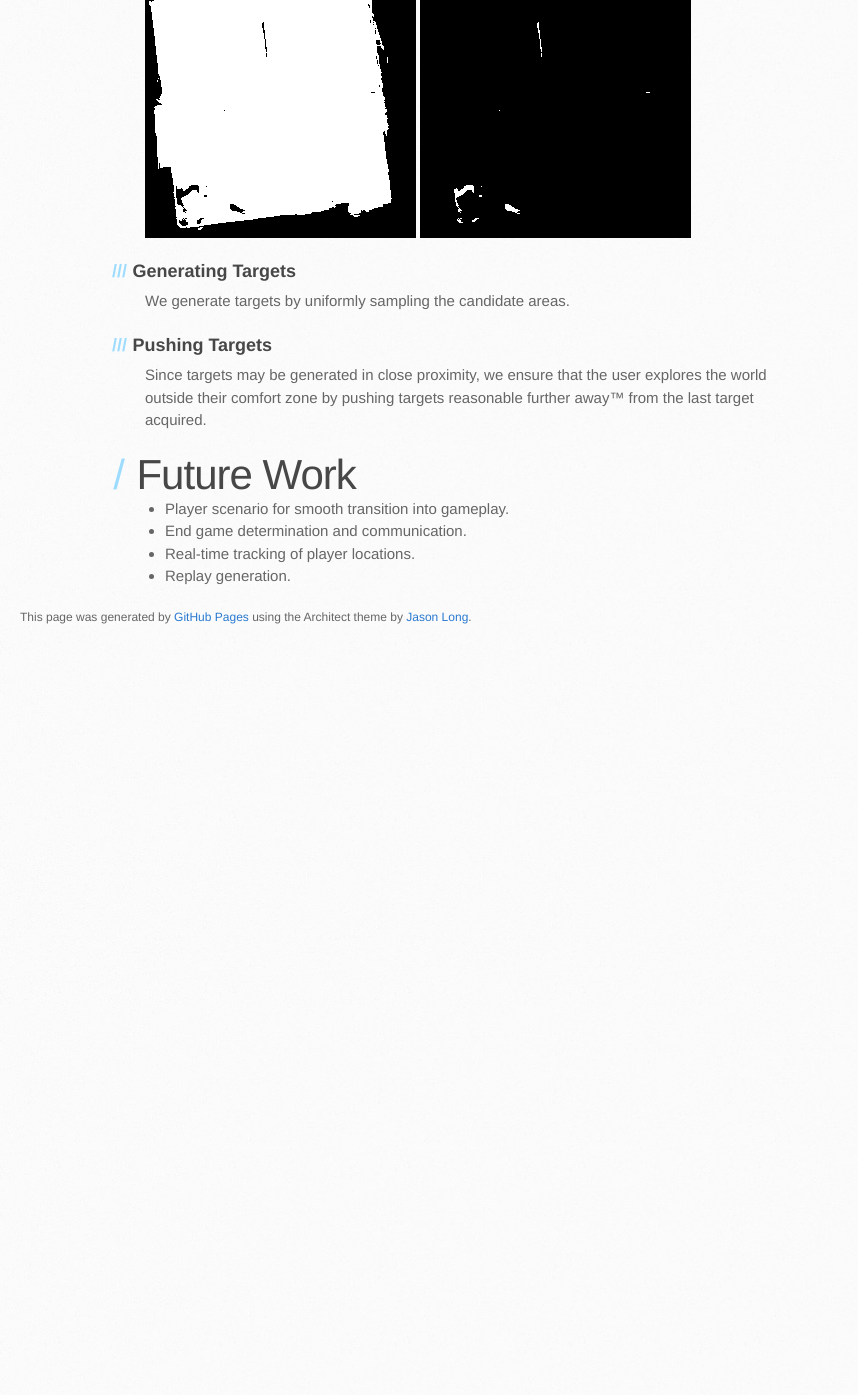
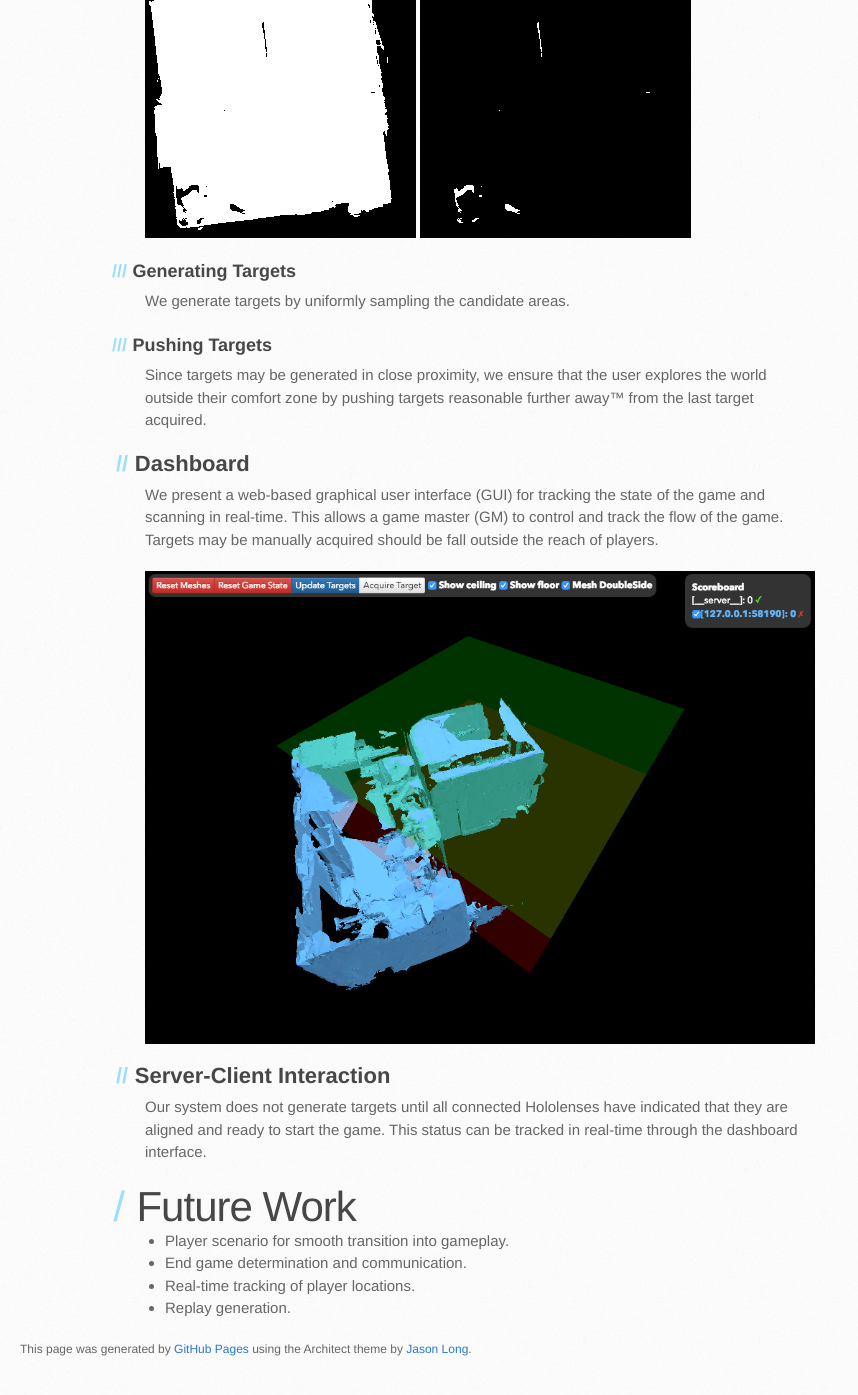
Before and after one commit to holoscanner/holoscanner.github.io, a Jekyll site: the page built from _posts/2016-05-25-week-8.md, in a window 1280 px wide and 1400 px high, scrolled down 2135 px. Shown: the top 1395 px of the window, without its empty margins (0-858 px from the left). Built offline with Jekyll 4.4.1, drawn with Linux system fonts in a browser that asks for light colours; before the commit the page ends 2803 px from its top, so only the background shows below that.

Commit message:
Update 2016-05-25-week-8.md

```diff
--- a/_posts/2016-05-25-week-8.md
+++ b/_posts/2016-05-25-week-8.md
@@ -59,6 +59,18 @@ We generate targets by uniformly sampling the candidate areas.
 Since targets may be generated in close proximity, we ensure that the user explores the world outside their comfort zone by pushing targets reasonable further away™ from the last target acquired.
 
 
+## Dashboard
+
+We present a web-based graphical user interface (GUI) for tracking the state of the game and scanning in real-time. This allows a game master (GM) to control and track the flow of the game. Targets may be manually acquired should be fall outside the reach of players.
+
+![An example of the ceiling candidate target area](/images/dashboard-screenshot.png)
+
+
+## Server-Client Interaction
+
+Our system does not generate targets until all connected Hololenses have indicated that they are aligned and ready to start the game. This status can be tracked in real-time through the dashboard interface.
+
+
 # Future Work
 
  * Player scenario for smooth transition into gameplay.
```
